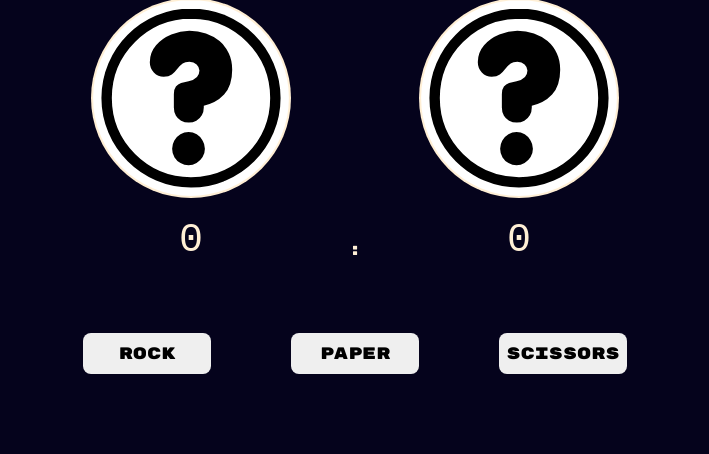
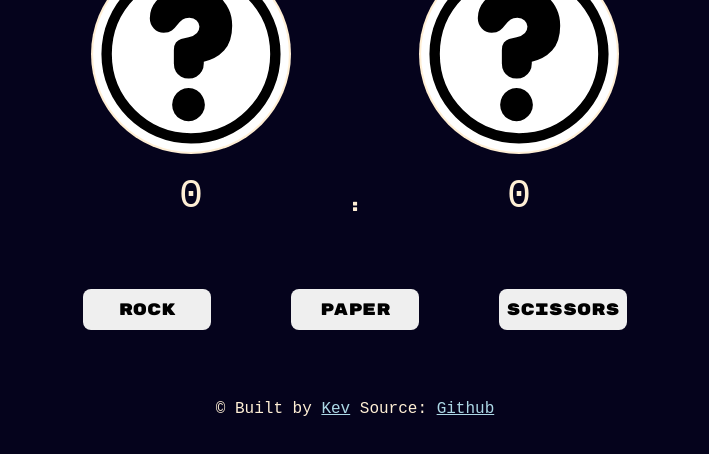
Before and after one commit to 0xkev21/rock-paper-scissors, a plain HTML site: page index.html in a window 1280 px wide. Shown: the part 300-754 px from the top of the page, without its empty margins (285-994 px from the left). Drawn offline with Linux system fonts and the light colour scheme; a web font is replaced by a local one.

Commit message:
Add copyright footer section and buttons hover

```diff
--- a/index.html
+++ b/index.html
@@ -42,6 +42,7 @@
         <button type="button" id="play-again">Play Again</button>
     </div>
 
+    <footer>&copy; Built by <a href="https://github.com/0xkev21">Kev</a> Source: <a href="https://github.com/0xkev21/rock-paper-scissors">Github</a></footer>
 
     <script src="script.js"></script>
 </body>
--- a/style.css
+++ b/style.css
@@ -134,7 +134,15 @@ button {
     color: papayawhip;
 }
 
+input[type="button"]:hover {
+    background-color: rgb(249, 221, 173);
+}
+
 #single-result, #game-result {
     font-size: clamp(16px, 2vw, 30px);
     font-weight: bold;
 }
+
+footer > a {
+    color: lightblue;
+}
```
